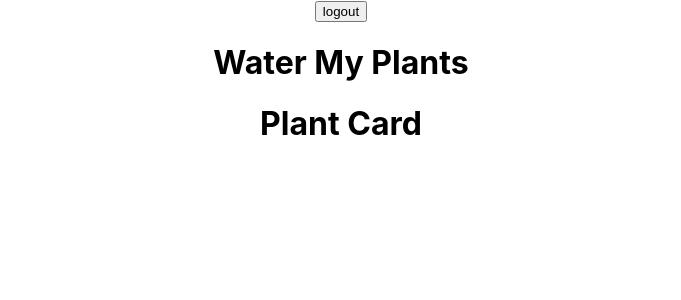
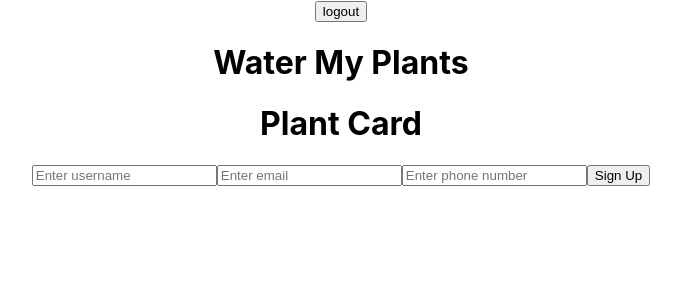
Before and after one commit to MichaelMcFaddenjr/front-end, a React (Create React App) app: page /signup in a window 1280 px wide. Shown: the top 300 px of the page, without its empty margins (299-980 px from the left). Built offline with nearby package versions, Linux system fonts and the light colour scheme.

Commit message:
Set up simple form and state getting passed down from App.js. Using reqres as backend proxy

```diff
--- a/src/App.js
+++ b/src/App.js
@@ -1,6 +1,7 @@
-import React from 'react';
+import React, { useState } from 'react';
 import { Switch, Route } from 'react-router-dom';
 import PrivateRoute from './utils/PrivateRoute';
+import axios from 'axios';
 
 import NavBar from './Components/NavBar';
 import Login from './Components/Login';
@@ -13,7 +14,58 @@ import UserProfile from './Components/UserProfile';
 
 import './App.css';
 
+const initialSignUpFormValues = {
+  username: '',
+  email: '',
+  phone: '',
+};
+
+const initialSignUpFormErrors = {
+  username: '',
+  email: '',
+  phone: '',
+};
+
+const initialUsers = [];
+
+const initialDisabled = false;
+
 function App() {
+
+  const [users, setUsers] = useState(initialUsers);
+  const [signUpFormValues, setSignUpFormValues] = useState(initialSignUpFormValues);
+  const [signUpFormErrors, setSignUpFormErrors] = useState(initialSignUpFormErrors);
+  const [disabled, setDisabled] = useState(initialDisabled)
+
+  const postNewUser = newUser => {
+    axios.post('https://reqres.in/api/user', newUser)
+      .then(res => {
+        setUsers([...users, res.data])
+        console.log('Post response: ', res.data)
+      })
+      .catch(err => {
+        console.log('Error: ', err)
+        return "There was an error..."
+      })
+      .finally(setSignUpFormValues(initialSignUpFormValues))
+  }
+
+  const inputChange = (name, value) => {
+    // validate(name, value)
+    setSignUpFormValues({
+      ...signUpFormValues, [name]: value
+    })
+  }
+
+  const signUpFormSubmit = () => {
+    const newUser = {
+      username: signUpFormValues.username.trim(),
+      email: signUpFormValues.email.trim(),
+      phone: signUpFormValues.phone.trim(),
+    }
+    postNewUser(newUser)
+  }
+
   return (
     <div className="App">
       <NavBar />
@@ -23,7 +75,13 @@ function App() {
           <Login />
         </Route>
         <Route path='/signup'>
-          <SignUp />
+          <SignUp
+            values={signUpFormValues}
+            change={inputChange}
+            disabled={disabled}
+            submit={signUpFormSubmit}
+            errors={signUpFormErrors}
+            />
         </Route>
         <PrivateRoute path='/myplants' component={MyPlants} />
         <PrivateRoute path='/addplant' component={AddPlant} />
--- a/src/Components/Login.js
+++ b/src/Components/Login.js
@@ -28,6 +28,7 @@ const Login = (props) => {
     axios
       .post('https://ft-water-my-plants-3.herokuapp.com/api/users/login', login)
       .then(res=>{
+        console.log("token", res.data.token)
         localStorage.setItem('token', res.data.payload);
         history.push('/myplants');
       })
--- a/src/Components/SignUp.js
+++ b/src/Components/SignUp.js
@@ -4,10 +4,48 @@ import React from 'react'
 //only need a username, phone number and email
 //add validation
 
-const SignUp = () => {
+const SignUp = (props) => {
+
+  const { values, change, disabled, submit, errors } = props;
+
+  const onChange = event => {
+    const { name, value } = event.target;
+    change(name, value);
+}
+
+  const onSubmit = event => {
+    event.preventDefault();
+    submit();
+  }
 
   return (
-    <h1>Plant Card</h1>
+    <div>
+      <h1>Plant Card</h1>
+      <form id='sign-up-form' onSubmit={onSubmit}>
+        <input
+          type='name'
+          name='username'
+          placeholder='Enter username'
+          value={values.username}
+          onChange={onChange}
+        />
+          <input
+            type='email'
+            name='email'
+            placeholder='Enter email'
+            value={values.email}
+            onChange={onChange}
+          />
+        <input
+          type='phone'
+          name='phone'
+          placeholder='Enter phone number'
+          value={values.phone}
+          onChange={onChange}
+        />
+        <button disabled={disabled} id='sign-up-button'>Sign Up</button>
+      </form>
+    </div>
   );
 }
 
```
Also changed, not shown: 1 other file (tests, documents, lock files or other folders).
